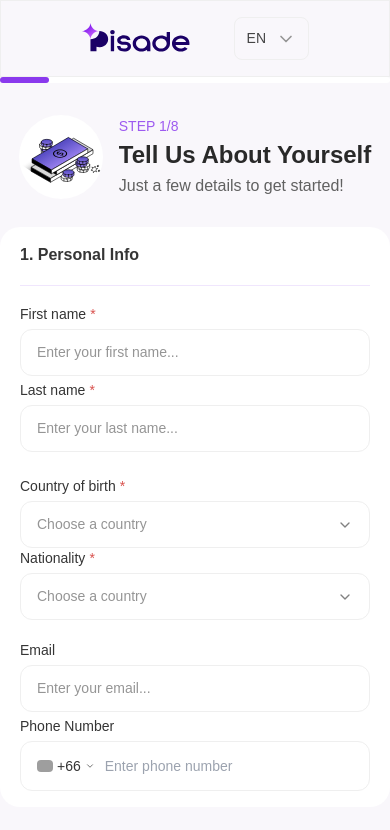
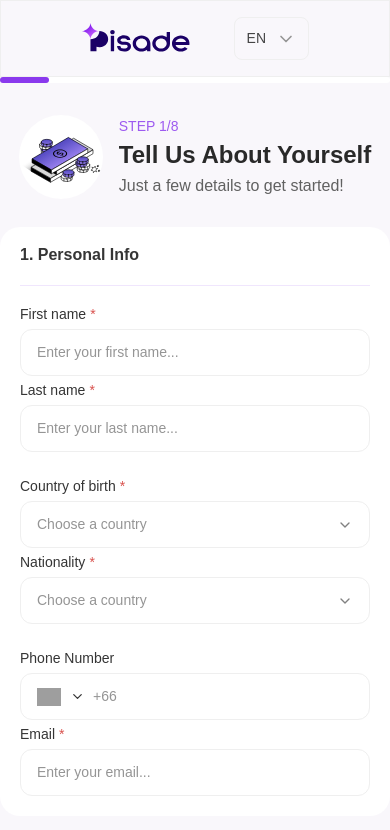
Before and after one commit to Pisade-Organization/pisade-frontend-2, a Next.js app: page /en/tutor/onboarding in a window 390 px wide. Shown: the top 830 px of the page. Built offline with nearby package versions, Linux system fonts and the light colour scheme; grey boxes are pictures that could not be loaded; a web font is replaced by a local one.

Commit message:
fixed phone number input

```diff
--- a/components/base/BaseInput.tsx
+++ b/components/base/BaseInput.tsx
@@ -40,9 +40,9 @@ export default function BaseInput({
     ...props
 }: BaseInputProps) {
     return (
-        <div className="w-full flex flex-col justify-center items-start gap-1">
+        <div className=" w-full flex flex-col gap-1">
 
-            <div className="flex justify-start items-center gap-1">
+            <div className="w-full flex justify-start items-center gap-1">
                 <Typography variant={{ base: "label-3", lg: "label-2" }} color="neutral-800">
                     { title }
                 </Typography>
--- a/components/base/BaseSelect.tsx
+++ b/components/base/BaseSelect.tsx
@@ -38,11 +38,11 @@ export default function BaseSelect({
 
   // current label
   const current = options.find((o) => o.value === value);
-
   return (
-    <div className="w-full flex flex-col gap-1">
+    // TODO: Parent div is still using mb-1, remove mb-1 and fix the problem that this not aligns with @BaseInput
+    <div className="mb-1 w-full flex flex-col gap-1">
       {/* Label */}
-      <div className="flex items-center gap-1">
+      <div className="flex justify-start items-start gap-1">
         <Typography
           variant={{ base: "label-3", lg: "label-2" }}
           color="neutral-800"
@@ -64,7 +64,7 @@ export default function BaseSelect({
         <DropdownMenu>
           <DropdownMenuTrigger
             className={cn(
-              "w-full flex justify-between items-center py-3 px-4 gap-[10px] border border-neutral-50 rounded-[12px] outline-none"
+              "w-full border border-neutral-50 rounded-[12px] py-3 px-4 flex justify-between items-center"
             )}
           >
             <Typography
--- a/components/base/PhoneNumberInput.tsx
+++ b/components/base/PhoneNumberInput.tsx
@@ -1,98 +1,105 @@
-"use client";
+import { cn } from "@/lib/utils"
+import { CountryOption, countryOptions } from "@/data/countryOptions"
+import Typography from "./Typography"
+import { DropdownMenu, DropdownMenuContent, DropdownMenuTrigger, DropdownMenuItem } from "../ui/dropdown-menu"
+import Image from "next/image"
+import { ChevronDown, X } from "lucide-react"
+import { useState } from "react"
+import { AnimatePresence, motion } from "framer-motion"
+export default function PhoneNumberInput({
+  required = false,
+  phoneNumber,
+  setPhoneNumber,
+  country,
+  setCountry
 
-import { useState } from "react";
-import { cn } from "@/lib/utils";
-import Typography from "./Typography";
-import { ChevronDown, X } from "lucide-react";
-import { motion, AnimatePresence } from "framer-motion";
-import {
-  DropdownMenu,
-  DropdownMenuContent,
-  DropdownMenuItem,
-  DropdownMenuTrigger,
-} from "@/components/ui/dropdown-menu";
-import { countryOptions, CountryOption } from "@/data/countryOptions";
-
-export default function PhoneNumberInput({ required }: { required?: boolean }) {
-  // Default to Thailand (TH) or first country if Thailand not found
+}: {
+  required?: boolean
+  phoneNumber: string
+  setPhoneNumber: (phoneNumber: string) => void;
+  country: CountryOption;
+  setCountry: (country: CountryOption) => void;
+}) {
   const defaultCountry = countryOptions.find(country => country.code === "TH") || countryOptions[0];
-  const [selected, setSelected] = useState<CountryOption>(defaultCountry);
-  const [phone, setPhone] = useState("");
   const [isMobileMenuOpen, setIsMobileMenuOpen] = useState(false);
-
   return (
-    <div className="w-full flex flex-col justify-center items-start gap-1">
-      {/* Label */}
+    <div className="mb-1  w-full flex flex-col gap-1">
       <div className="flex justify-start items-center gap-1">
           <Typography variant={{ base: "label-3", lg: "label-2" }} color="neutral-800">
               Phone Number
           </Typography>
-        {required && (
+
+          { required && (
               <Typography variant={{ base: "label-3", lg: "label-2" }} className="text-[#D9534F]">
                   *
               </Typography>
           )}
       </div>
 
-      {/* Input container */}
-      <div className="w-full flex items-center gap-[10px] border border-neutral-50 rounded-[12px] py-3 px-4">
-        {/* Country selector */}
-        {/* Desktop Dropdown */}
-        <div className="hidden lg:block">
+      <div className="w-full flex justify-start items-center gap-1 py-[10.5px] px-4 rounded-[12px] border border-neutral-50">
         <DropdownMenu>
-            <DropdownMenuTrigger asChild>
-              <button
-                type="button"
-                className="flex items-center gap-1 transition-colors shrink-0"
-              >
-                <img src={selected.flag} alt={selected.name} className="w-4 h-3 rounded-sm shrink-0" />
-                <Typography variant="body-3" color="neutral-800">{selected.dialCode}</Typography>
-                <ChevronDown size={10} className="text-neutral-600 shrink-0" />
-              </button>
+          <DropdownMenuTrigger className="hidden lg:flex justify-center items-center gap-1">
+
+              {country?.flag ? (
+                <Image
+                  src={country.flag}
+                  alt={`${country.name} Flag`}
+                  width={24}
+                  height={24}
+                />
+              ) : null}
+              <div className="w-6 h-6 flex justify-center items-center">
+                <ChevronDown size={15} className="text-neutral-800"/>
+              </div>
+
           </DropdownMenuTrigger>
-            <DropdownMenuContent align="start" className="w-full">
-              {countryOptions.map((country) => (
+
+          <DropdownMenuContent align="start">
+            {countryOptions.map((mappedCountry) => (
               <DropdownMenuItem
                 key={country.code}
-                  onClick={() => setSelected(country)}
+                onClick={() => setCountry(mappedCountry)}
                 className="flex items-center gap-3 px-3 py-2 cursor-pointer"
               >
-                  <img src={country.flag} alt={country.name} className="w-5 h-4 rounded-sm" />
-                  <div className="flex flex-col">
-                    <span className="text-sm font-medium text-neutral-800">{country.name}</span>
-                    <span className="text-xs text-neutral-500">{country.dialCode}</span>
-                  </div>
+                <img src={mappedCountry.flag} alt={mappedCountry.name} className="w-4 h-3 rounded-sm shrink-0" />
+                <Typography variant="body-3" color="neutral-800">{mappedCountry.dialCode}</Typography>
               </DropdownMenuItem>
             ))}
           </DropdownMenuContent>
         </DropdownMenu>
-        </div>
 
-        {/* Mobile Button */}
-        <div className="lg:hidden">
-          <button
+        <button className="lg:hidden flex justify-center items-center gap-1"
           type="button"
           onClick={() => setIsMobileMenuOpen(true)}
-            className="flex items-center gap-1 transition-colors shrink-0"
         >
-            <img src={selected.flag} alt={selected.name} className="w-4 h-3 rounded-sm shrink-0" />
-            <Typography variant="body-3" color="neutral-800">{selected.dialCode}</Typography>
-            <ChevronDown size={10} className="text-neutral-600 shrink-0" />
+          {country?.flag ? (
+                <Image
+                  src={country.flag}
+                  alt={`${country.name} Flag`}
+                  width={24}
+                  height={24}
+                />
+              ) : null}
+              <div className="w-6 h-6 flex justify-center items-center">
+                <ChevronDown size={15} className="text-neutral-800"/>
+              </div>
         </button>
-        </div>
 
-        {/* Phone input */}
+        <Typography variant="body-3" color="neutral-300">
+          { country.dialCode }
+        </Typography>
+
         <input
           type="tel"
-          value={phone}
-          onChange={(e) => setPhone(e.target.value)}
-          placeholder="Enter phone number"
+          value={phoneNumber}
+          onChange={(e) => setPhoneNumber(e.target.value)}
+          placeholder=""
           className={cn(
             "flex-1 outline-none text-body-3 text-neutral-700 placeholder:text-neutral-300 bg-transparent placeholder:text-body-3"
           )}
         />
+
       </div>
-
       {/* Mobile Menu */}
       <AnimatePresence>
         {isMobileMenuOpen && (
@@ -119,30 +126,30 @@ export default function PhoneNumberInput({ required }: { required?: boolean }) {
             {/* Country List */}
             <div className="flex-1 overflow-y-auto p-4">
               <div className="space-y-2">
-                {countryOptions.map((country) => (
+                {countryOptions.map((mappedCountry) => (
                   <button
-                    key={country.code}
+                    key={mappedCountry.code}
                     onClick={() => {
-                      setSelected(country);
+                      setCountry(country);
                       setIsMobileMenuOpen(false);
                     }}
                     className={cn(
-                      "w-full flex items-center gap-4 p-4 rounded-lg border transition-colors ",
-                      selected.code === country.code
+                      "w-full flex items-center gap-4 p-4 rounded-lg border transition-colors",
+                      country.code === mappedCountry.code
                         ? "border-blue-500 bg-blue-50"
                         : "border-neutral-100 hover:bg-neutral-50"
                     )}
                   >
-                    <img src={country.flag} alt={country.name} className="w-8 h-6 rounded-sm" />
+                    <img src={mappedCountry.flag} alt={mappedCountry.name} className="w-8 h-6 rounded-sm" />
                     <div className="flex flex-col items-start">
                       <Typography variant={{ base: "body-2", lg: "body-1" }} color="neutral-800">
-                        {country.name}
+                        {mappedCountry.name}
                       </Typography>
                       <Typography variant={{ base: "body-3", lg: "body-2" }} color="neutral-500">
-                        {country.dialCode}
+                        {mappedCountry.dialCode}
                       </Typography>
                     </div>
-                    {selected.code === country.code && (
+                    {country.code === mappedCountry.code && (
                       <div className="ml-auto w-2 h-2 bg-blue-500 rounded-full" />
                     )}
                   </button>
@@ -152,6 +159,7 @@ export default function PhoneNumberInput({ required }: { required?: boolean }) {
           </motion.div>
         )}
       </AnimatePresence>
+
     </div>
-  );
+  )
 }
--- a/components/shared/LanguageDropdown.tsx
+++ b/components/shared/LanguageDropdown.tsx
@@ -11,11 +11,9 @@ import {
 export default function LanguageDropdown() {
   return (
     <DropdownMenu>
-      <DropdownMenuTrigger>
-        <button className="flex justify-center items-center gap-[10px] rounded-[8px] border border-neutral-50 py-[10px] px-3">
+      <DropdownMenuTrigger className="flex justify-center items-center gap-[10px] rounded-[8px] border border-neutral-50 py-[10px] px-3">
           <Typography variant="label-3" color="neutral-700">EN</Typography>
           <ChevronDown size={20} className="text-neutral-300"/>
-        </button>
       </DropdownMenuTrigger>
 
       <DropdownMenuContent className="">
--- a/views/onboarding/component/Step1/PersonalInfoForm.tsx
+++ b/views/onboarding/component/Step1/PersonalInfoForm.tsx
@@ -3,10 +3,14 @@ import Typography from "@/components/base/Typography"
 import BaseInput from "@/components/base/BaseInput"
 import BaseSelect from "@/components/base/BaseSelect"
 import PhoneNumberInput from "@/components/base/PhoneNumberInput"
-
+import { CountryOption, countryOptions } from "@/data/countryOptions"
 export default function PersonalInfoForm() {
   const [countryOfBirth, setCountryOfBirth] = useState<string>("")
   const [nationality, setNationality] = useState<string>("")
+  const [phoneNumber, setPhoneNumber] = useState<string>("")
+  const [country, setCountry] = useState<CountryOption>(
+    () => countryOptions.find((country) => country.code === "TH") as CountryOption
+  );
   return (
     <div className="w-full flex flex-col justify-center items-start gap-[18px] py-4 lg:py-6 px-5 lg:px-8">
         <Typography variant={{ base: "title-2", lg: "title-1" }} color="neutral-800">
@@ -53,12 +57,23 @@ export default function PersonalInfoForm() {
           </div>
 
           <div className="w-full flex flex-col lg:flex-row justify-center items-center gap-0 lg:gap-4">
+            <PhoneNumberInput
+              phoneNumber={phoneNumber}
+              setPhoneNumber={setPhoneNumber}
+              country={country}
+              setCountry={setCountry}
+            />
             <BaseInput
               title="Email"
+
               placeholder="Enter your email..."
+              required
+
             />
-            <PhoneNumberInput />
+
           </div>
+
+
 
         </div>
     </div>
```
Lines whose indentation alone changed are shown as unchanged.
